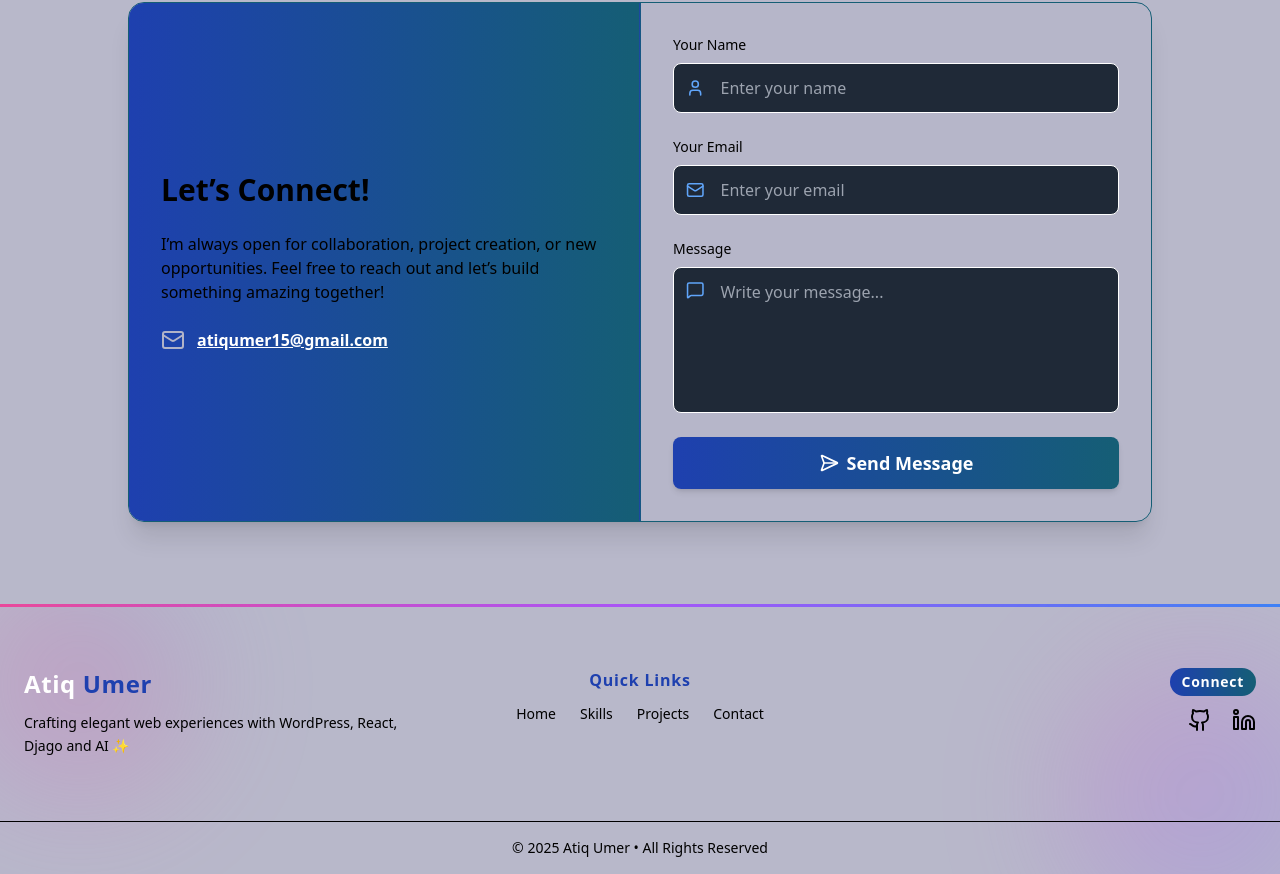
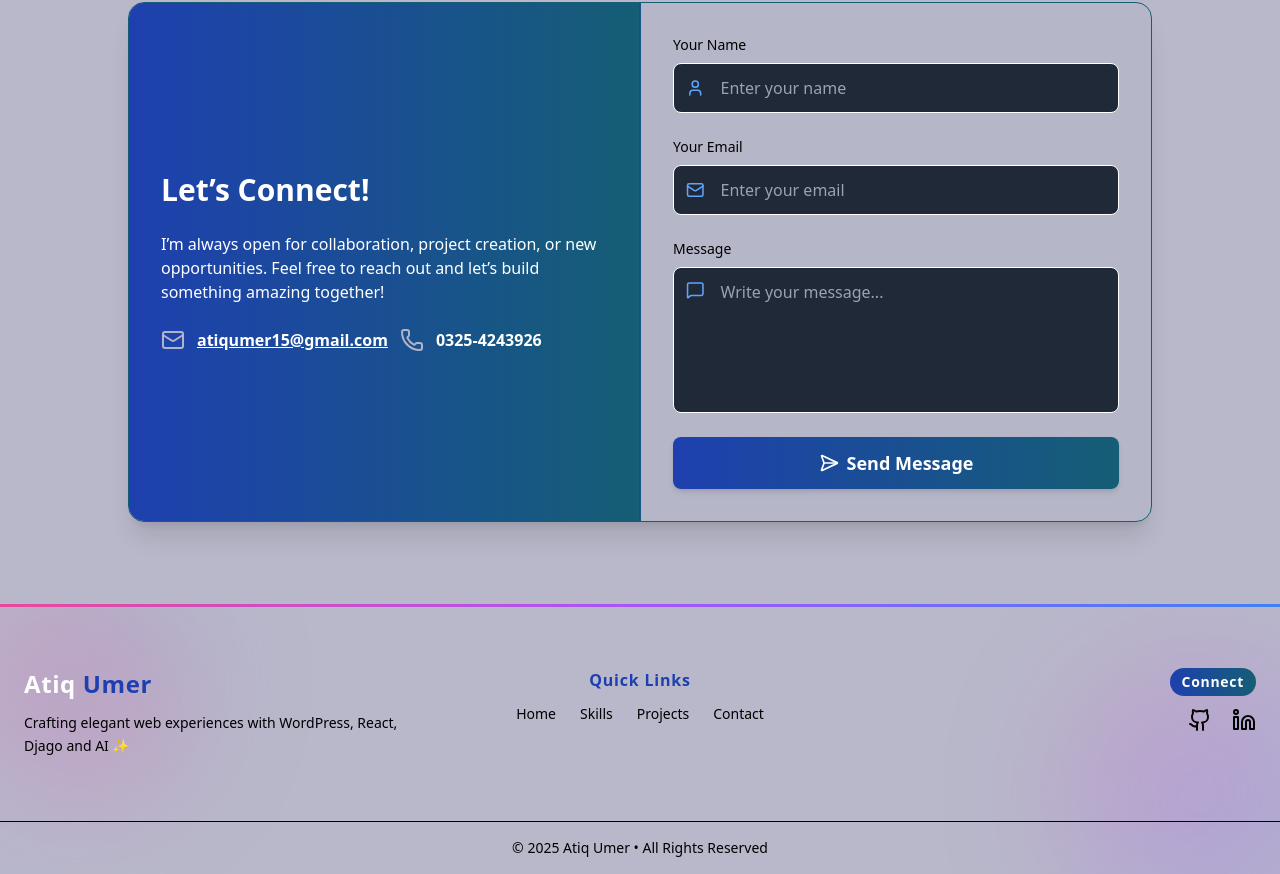
Before and after one commit to Atiqumer/Atiq-Umer-portfolio, a Next.js app: page / in a window 1280 px wide. Shown: the part 5753-6627 px from the top of the page. Built offline with nearby package versions, Linux system fonts and the light colour scheme.

Commit message:
configure project for netlify deployment

```diff
--- a/src/components/Myjourney.tsx
+++ b/src/components/Myjourney.tsx
@@ -1,7 +1,7 @@
 "use client";
 
 import { useState, useEffect } from "react";
-import { BookOpen, Laptop, BrainCircuit, GraduationCap, Code } from "lucide-react";
+import { BookOpen, GraduationCap } from "lucide-react";
 
 // The updated education array based on your resume details
 const education = [
--- a/src/components/Services.tsx
+++ b/src/components/Services.tsx
@@ -5,7 +5,6 @@ import { motion } from "framer-motion";
 import {
   Atom,
   Brain,
-  Workflow,
   Cpu,
   Zap,
   Layers,
--- a/src/components/contact.tsx
+++ b/src/components/contact.tsx
@@ -1,7 +1,7 @@
 "use client";
 
 import React from "react";
-import { Mail, User, MessageSquare, SendHorizonal } from "lucide-react";
+import { Mail, User, MessageSquare, SendHorizonal, Phone } from "lucide-react";
 import { motion } from "framer-motion";
 
 const Contact = () => {
@@ -34,10 +34,10 @@ const Contact = () => {
         <div className="lg:w-1/2 bg-gradient-to-r from-blue-800 to-cyan-800 p-8 flex flex-col justify-center gap-6 relative">
           {/* Animated Glow */}
           <div className="absolute inset-0 rounded-2xl bg-gradient-to-r from-blue-800 to-cyan-800 opacity-30 animate-pulse-slow"></div>
-          <h2 className="text-2xl sm:text-3xl font-bold z-10">
+          <h2 className="text-2xl text-white sm:text-3xl font-bold z-10">
             Let’s Connect!
           </h2>
-          <p className="text-black z-10">
+          <p className="text-white z-10">
             I’m always open for collaboration, project creation, or new
             opportunities. Feel free to reach out and let’s build something
             amazing together!
@@ -49,6 +49,13 @@ const Contact = () => {
               className="text-white font-semibold underline hover:text-blue-100 transition"
             >
               atiqumer15@gmail.com
+            </a>
+            <Phone className="text-[#b6b6c9f8] w-6 h-6" />
+            <a
+              href="mailto:atiqumer15@gmail.com"
+              className="text-white font-semibold hover:text-blue-100 transition"
+            >
+              0325-4243926
             </a>
           </div>
         </div>
--- a/src/components/projects.tsx
+++ b/src/components/projects.tsx
@@ -2,7 +2,6 @@
 import React from "react";
 import Link from "next/link";
 import { motion } from "framer-motion";
-import { button } from "framer-motion/client";
 
 const projects = [
   {
```
